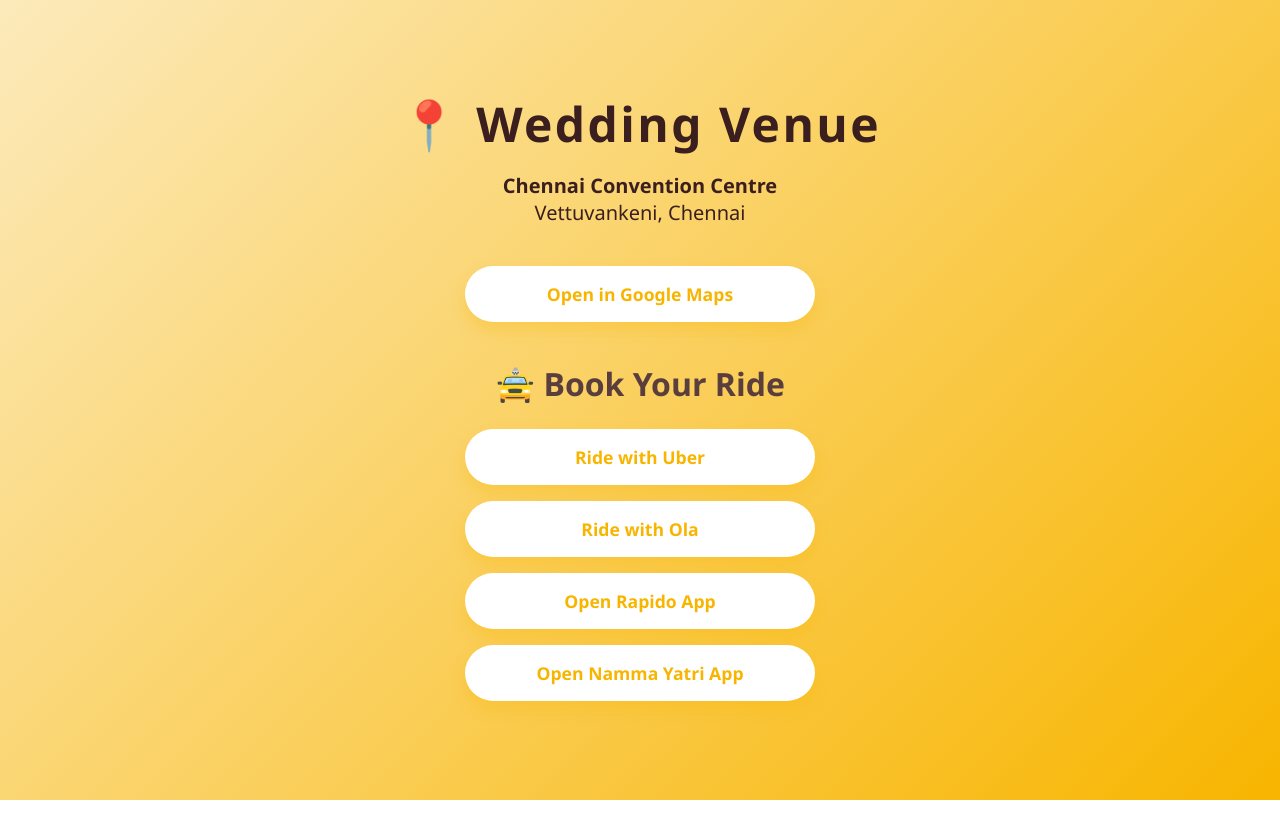
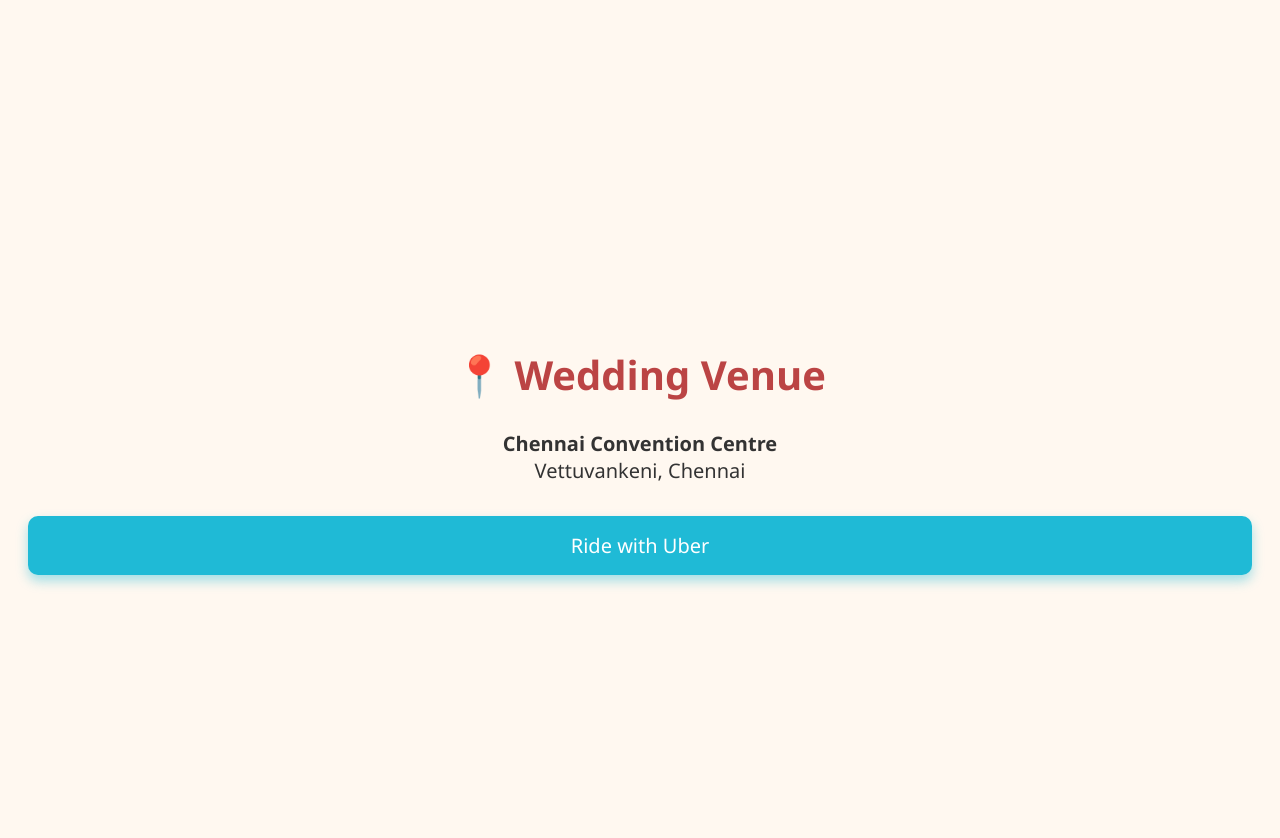
Before and after one commit to jaswanttj/jasjyowedding, a plain HTML site: page index.html in a window 1280 px wide. Before the commit the page ends 800 px from the top, so only its background shows below. Drawn offline with Linux system fonts and the light colour scheme.

Commit message:
index.html

```diff
--- a/index.html
+++ b/index.html
@@ -5,99 +5,41 @@
   <meta name="viewport" content="width=device-width, initial-scale=1" />
   <title>Wedding Venue Directions</title>
   <style>
-    /* Reset */
-    * {
-      box-sizing: border-box;
-      margin: 0;
-      padding: 0;
-    }
-
     body {
       font-family: 'Segoe UI', Tahoma, Geneva, Verdana, sans-serif;
-      height: 100vh;
+      padding: 40px 20px;
+      background: #fff8f0;
+      color: #333;
+      text-align: center;
+      min-height: 100vh;
       display: flex;
       flex-direction: column;
       justify-content: center;
-      align-items: center;
-      background: linear-gradient(135deg, #fceabb 0%, #f8b500 100%);
-      color: #3b1e1e;
-      text-align: center;
-      padding: 2rem;
-      overflow-x: hidden;
-      animation: backgroundShift 20s ease infinite alternate;
     }
-
-    @keyframes backgroundShift {
-      0% { background-position: 0% 50%; }
-      100% { background-position: 100% 50%; }
+    h1 {
+      color: #b44;
+      font-size: 2.5rem;
+      margin-bottom: 0.5rem;
     }
-
-    h1 {
-      font-size: 3rem;
-      margin-bottom: 1rem;
-      letter-spacing: 0.05em;
-      animation: fadeInUp 1s ease forwards;
-      opacity: 0;
-      transform: translateY(20px);
-    }
-
     p {
       font-size: 1.25rem;
       margin-bottom: 2rem;
-      animation: fadeInUp 1.3s ease forwards;
-      opacity: 0;
-      transform: translateY(20px);
     }
-
-    a {
+    .ride-link {
       display: inline-block;
-      margin: 0.5rem 0;
-      padding: 1rem 2rem;
-      max-width: 350px;
-      width: 90vw;
-      background: #fff;
-      color: #f8b500;
-      font-weight: 600;
-      font-size: 1.1rem;
-      border-radius: 50px;
-      box-shadow: 0 8px 15px rgba(248, 181, 0, 0.3);
+      padding: 16px 40px;
+      background-color: #1fbad6;
+      color: white;
+      font-size: 1.25rem;
+      border-radius: 10px;
       text-decoration: none;
-      transition: all 0.3s ease;
-      animation: fadeInUp 1.6s ease forwards;
-      opacity: 0;
-      transform: translateY(20px);
+      box-shadow: 0 6px 12px rgba(27, 186, 214, 0.4);
+      transition: background-color 0.3s ease, box-shadow 0.3s ease;
     }
-
-    a:hover {
-      background: #f8b500;
-      color: #fff;
-      box-shadow: 0 12px 20px rgba(248, 181, 0, 0.6);
-      transform: translateY(-3px);
-    }
-
-    h2 {
-      margin: 2rem 0 1rem;
-      font-weight: 700;
-      font-size: 2rem;
-      color: #5a3e3e;
-      animation: fadeInUp 1.9s ease forwards;
-      opacity: 0;
-      transform: translateY(20px);
-    }
-
-    /* Animation */
-    @keyframes fadeInUp {
-      to {
-        opacity: 1;
-        transform: translateY(0);
-      }
-    }
-
-    /* Responsive */
-    @media (min-width: 600px) {
-      a {
-        width: 350px;
-      }
+    .ride-link:hover,
+    .ride-link:focus {
+      background-color: #139ab8;
+      box-shadow: 0 8px 16px rgba(19, 154, 184, 0.6);
     }
   </style>
 </head>
@@ -105,26 +47,13 @@
   <h1>📍 Wedding Venue</h1>
   <p><strong>Chennai Convention Centre</strong><br />Vettuvankeni, Chennai</p>
 
-  <a href="https://www.google.com/maps?q=Chennai+Convention+Centre,+Vettuvankeni,+Chennai" target="_blank" rel="noopener">
-    Open in Google Maps
-  </a>
-
-  <h2>🚖 Book Your Ride</h2>
-
-  <a href="https://m.uber.com/ul/?action=setPickup&dropoff[formatted_address]=Chennai+Convention+Centre,+Vettuvankeni,+Chennai" target="_blank" rel="noopener">
+  <a
+    class="ride-link"
+    href="https://m.uber.com/ul/?action=setPickup&pickup=my_location&dropoff[formatted_address]=Chennai+Convention+Centre,+Vettuvankeni,+Chennai"
+    target="_blank"
+    rel="noopener"
+  >
     Ride with Uber
-  </a>
-
-  <a href="https://book.olacabs.com/?drop_lat=12.9431&drop_lng=80.2565" target="_blank" rel="noopener">
-    Ride with Ola
-  </a>
-
-  <a href="https://play.google.com/store/apps/details?id=com.rapido.passenger" target="_blank" rel="noopener">
-    Open Rapido App
-  </a>
-
-  <a href="https://play.google.com/store/apps/details?id=com.juspay.nammayatri" target="_blank" rel="noopener">
-    Open Namma Yatri App
   </a>
 </body>
 </html>
```
